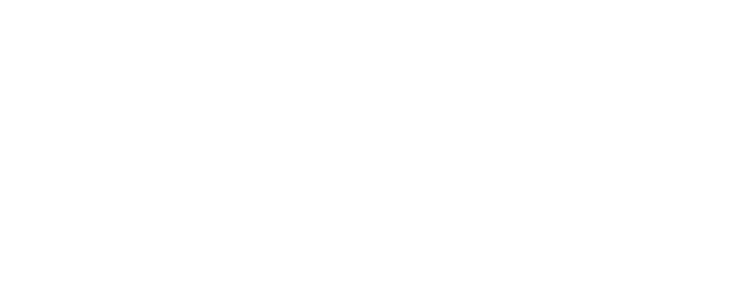
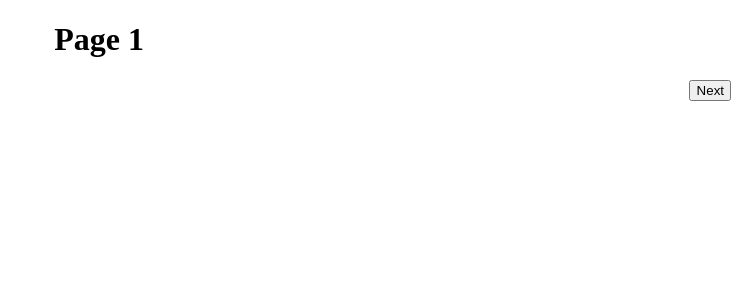
Before and after one commit to J-ah1/Housing-Rent-Calculator, a React (Create React App) app in the folder Client/: page /rentcalc in a window 1280 px wide. Both pictures are taken after a click on the button "Start". Shown: the top 300 px of the page, without its empty margins (541-1280 px from the left). Built offline with nearby package versions, Linux system fonts and the light colour scheme.

Commit message:
Added RentCalculator1.js and connected it to RentCalculator.js

```diff
--- a/Client/src/Components/RentCalculator.js
+++ b/Client/src/Components/RentCalculator.js
@@ -2,6 +2,7 @@ import React, { Component } from 'react';
 import {Link, Redirect} from 'react-router-dom';
 
 import RentCalculator0 from './RentCalculator0'
+import RentCalculator1 from './RentCalculator1'
 
 class RentCalculator extends Component {
     constructor(props){
@@ -29,6 +30,7 @@ class RentCalculator extends Component {
     handleViewChange = (e) => {
         switch(this.state.page){
             case(1):
+                this.setState({page:2})
                 break;
             case(2):
                 break;
@@ -51,14 +53,22 @@ class RentCalculator extends Component {
         switch(page){
             case(1):
                 console.log("show page 1 of rent calculator")
+                inputs = <RentCalculator1
+                    //add other variables that can call functions that RentCalculator1.js might need
+                    viewHandler = {this.handleViewChange}
+                />
                 break;
             case(2):
+                console.log("show page 2 of rent calculator")
                 break;
             case(3):
+                console.log("show page 3 of rent calculator")
                 break;
             case(4):
+                console.log("show page 4 of rent calculator")
                 break;
             case(5):
+                console.log("show page 5 of rent calculator")
                 break;
             default:
                 inputs = <RentCalculator0
--- /dev/null
+++ b/Client/src/Components/RentCalculator1.js
@@ -0,0 +1,14 @@
+import React from 'react';
+
+export default function RentCalculator1(props){
+    return(
+        <div align="center">
+                {/* Here is where you add the contents of what will be displayed to screen */}
+
+                {/* <button type = "button" onClick = { props.logOffHandler} style={{float : 'right', paddingRight : '5px'}}>Sign Out</button> */}
+                <h1>Page 1</h1>
+
+                <button type = "button" onClick = { props.viewHandler} style={{float : 'right', paddingRight : '5px'}}>Next</button>
+        </div>
+    )
+}
```
